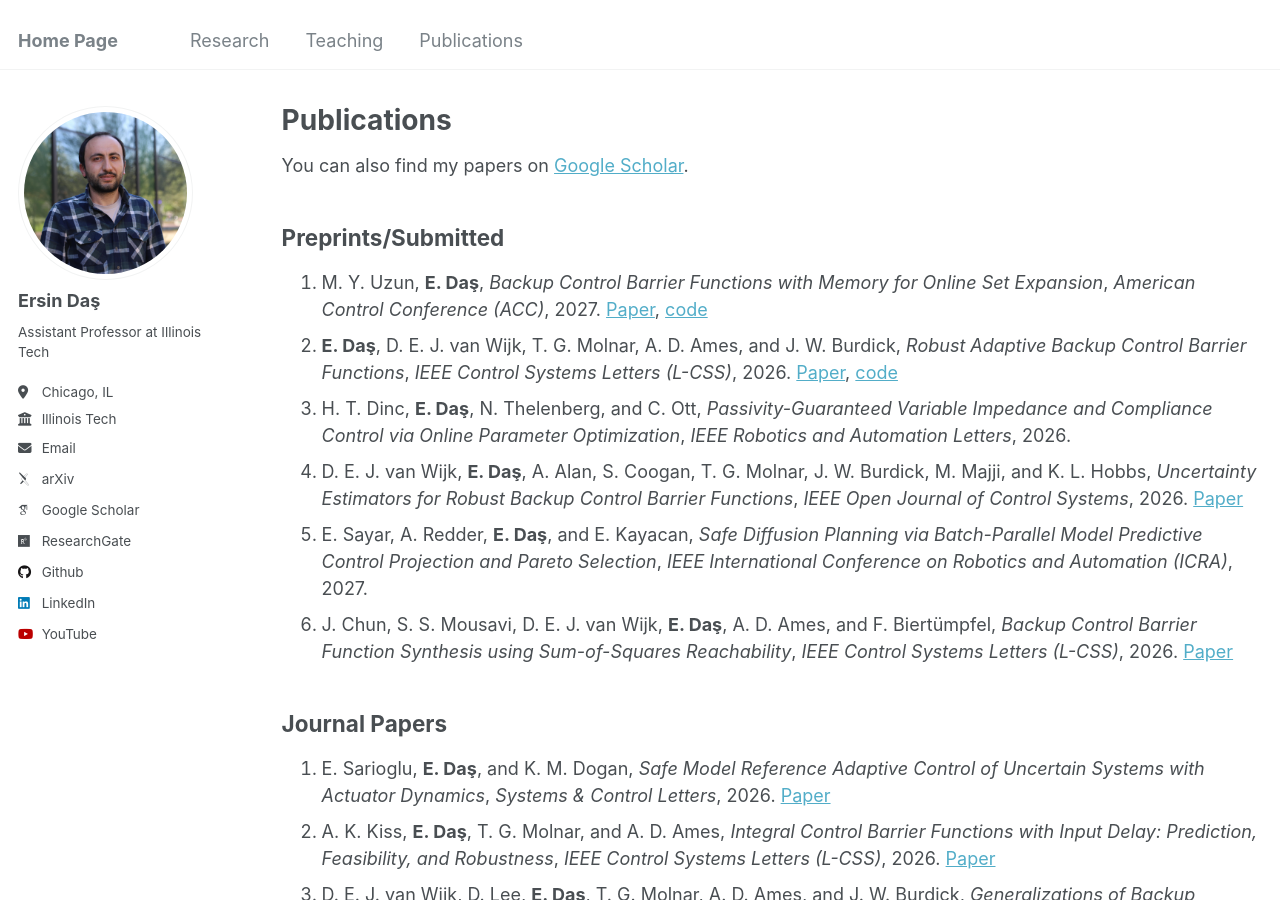
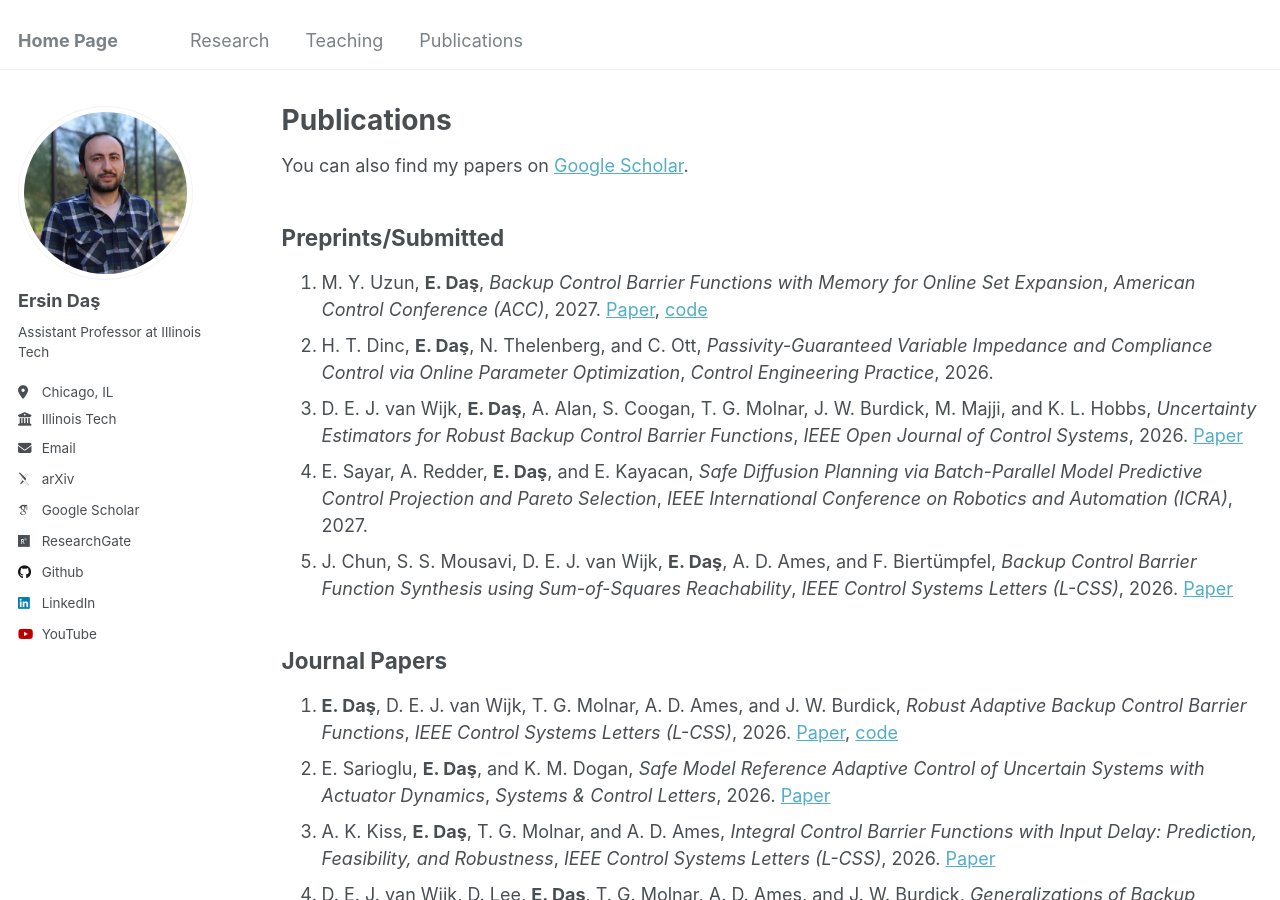
Before and after one commit to ersindas/ersindas.github.io, a Jekyll site: the page built from _pages/publications.md, in a window 1280 px wide and 900 px high. Built offline with Jekyll 4.4.1, drawn with Linux system fonts in a browser that asks for light colours; some web fonts are replaced.

Commit message:
Revise publications list in publications.md
Updated the list of publications by adding new entries and modifying existing ones. Adjusted the formatting for consistency and clarity.

```diff
--- a/_pages/publications.md
+++ b/_pages/publications.md
@@ -9,32 +9,32 @@ author_profile: true
 
 ## Preprints/Submitted
 1. M. Y. Uzun, **E. Daş**, *Backup Control Barrier Functions with Memory for Online Set Expansion*, *American Control Conference (ACC)*, 2027. [Paper](https://arxiv.org/pdf/2610.05381), [code](https://github.com/myusufuzun/bcbf-memory)
-2. **E. Daş**, D. E. J. van Wijk, T. G. Molnar, A. D. Ames, and J. W. Burdick, *Robust Adaptive Backup Control Barrier Functions*, *IEEE Control Systems Letters (L-CSS)*, 2026. [Paper](https://arxiv.org/pdf/2607.20842), [code](https://github.com/ersindas/abCBFs)
-3. H. T. Dinc, **E. Daş**, N. Thelenberg, and C. Ott, *Passivity-Guaranteed Variable Impedance and Compliance Control via Online Parameter Optimization*, *IEEE Robotics and Automation Letters*, 2026.
-4. D. E. J. van Wijk, **E. Daş**, A. Alan, S. Coogan, T. G. Molnar, J. W. Burdick, M. Majji, and K. L. Hobbs, *Uncertainty Estimators for Robust Backup Control Barrier Functions*, *IEEE Open Journal of Control Systems*, 2026. [Paper](https://arxiv.org/pdf/2503.15734)
-5. E. Sayar, A. Redder, **E. Daş**, and E. Kayacan, *Safe Diffusion Planning via Batch-Parallel Model Predictive Control Projection and Pareto Selection*, *IEEE International Conference on Robotics and Automation (ICRA)*, 2027.
-6. J. Chun, S. S. Mousavi, D. E. J. van Wijk, **E. Daş**, A. D. Ames, and F. Biertümpfel, *Backup Control Barrier Function Synthesis using Sum-of-Squares Reachability*, *IEEE Control Systems Letters (L-CSS)*, 2026. [Paper](https://arxiv.org/pdf/2608.27916)
+2. H. T. Dinc, **E. Daş**, N. Thelenberg, and C. Ott, *Passivity-Guaranteed Variable Impedance and Compliance Control via Online Parameter Optimization*, *Control Engineering Practice*, 2026.
+3. D. E. J. van Wijk, **E. Daş**, A. Alan, S. Coogan, T. G. Molnar, J. W. Burdick, M. Majji, and K. L. Hobbs, *Uncertainty Estimators for Robust Backup Control Barrier Functions*, *IEEE Open Journal of Control Systems*, 2026. [Paper](https://arxiv.org/pdf/2503.15734)
+4. E. Sayar, A. Redder, **E. Daş**, and E. Kayacan, *Safe Diffusion Planning via Batch-Parallel Model Predictive Control Projection and Pareto Selection*, *IEEE International Conference on Robotics and Automation (ICRA)*, 2027.
+5. J. Chun, S. S. Mousavi, D. E. J. van Wijk, **E. Daş**, A. D. Ames, and F. Biertümpfel, *Backup Control Barrier Function Synthesis using Sum-of-Squares Reachability*, *IEEE Control Systems Letters (L-CSS)*, 2026. [Paper](https://arxiv.org/pdf/2608.27916)
 
 ## Journal Papers
-1. E. Sarioglu, **E. Daş**, and K. M. Dogan, *Safe Model Reference Adaptive Control of Uncertain Systems with
+1. **E. Daş**, D. E. J. van Wijk, T. G. Molnar, A. D. Ames, and J. W. Burdick, *Robust Adaptive Backup Control Barrier Functions*, *IEEE Control Systems Letters (L-CSS)*, 2026. [Paper](https://arxiv.org/pdf/2607.20842), [code](https://github.com/ersindas/abCBFs)
+2. E. Sarioglu, **E. Daş**, and K. M. Dogan, *Safe Model Reference Adaptive Control of Uncertain Systems with
 Actuator Dynamics*, *Systems & Control Letters*, 2026. [Paper](https://www.sciencedirect.com/science/article/pii/S0167691126003051?via%3Dihub)
-2. A. K. Kiss, **E. Daş**, T. G. Molnar, and A. D. Ames, *Integral Control Barrier Functions with Input Delay: Prediction, Feasibility, and Robustness*, *IEEE Control Systems Letters (L-CSS)*, 2026. [Paper](https://arxiv.org/pdf/2603.24566)
-3. D. E. J. van Wijk, D. Lee, **E. Daş**, T. G. Molnar, A. D. Ames, and J. W. Burdick, *Generalizations of Backup Control Barrier Functions: Expansion and Adaptation for Input-Bounded Safety-Critical Control*, *IEEE Control Systems Letters (L-CSS)*, 2026. [Paper](https://arxiv.org/pdf/2603.18450)
-4. L. Gacsi, A. K. Kiss, **E. Daş**, and T. G. Molnar, *Enforcing Mixed State-Input Constraints with Multiple Backup Control Barrier Functions: A Projection-based Approach*, *IEEE Control Systems Letters (L-CSS)*, 2026. [Paper](https://arxiv.org/pdf/2603.17097)
-5. K. Echigo, D. E. J. van Wijk, P. Mestres, **E. Daş**, J. W. Burdick, and A. D. Ames, *Probabilistic Control Barrier Functions for Systems with State Estimation Uncertainty using Sub-Gaussian Concentration*, *IEEE Control Systems Letters (L-CSS)*, 2026. [Paper](https://arxiv.org/pdf/2604.08831)
-6. **E. Daş**, R. Nanayakkara, X. Tan, R. M. Bena, J. W. Burdick, P. Tabuada, and A. D. Ames, *Safe Navigation under State Uncertainty: Online Adaptation for Robust Control Barrier Functions*, *IEEE Robotics and Automation Letters*, 2025. [Paper](https://arxiv.org/pdf/2508.19159), [code](https://github.com/ersindas/robust-CBFs), [video](https://youtu.be/tTNu-Etm0SU)
-7. T. Touma, **E. Daş**, E. Tevere, M. Feather, K. Kolcio, M. Prather, A. Candela, A. Goel, E. Kramer, H. Nayar, L. Fesq, and J. W. Burdick, *AI Space Cortex: An Experimental System for
+3. A. K. Kiss, **E. Daş**, T. G. Molnar, and A. D. Ames, *Integral Control Barrier Functions with Input Delay: Prediction, Feasibility, and Robustness*, *IEEE Control Systems Letters (L-CSS)*, 2026. [Paper](https://arxiv.org/pdf/2603.24566)
+4. D. E. J. van Wijk, D. Lee, **E. Daş**, T. G. Molnar, A. D. Ames, and J. W. Burdick, *Generalizations of Backup Control Barrier Functions: Expansion and Adaptation for Input-Bounded Safety-Critical Control*, *IEEE Control Systems Letters (L-CSS)*, 2026. [Paper](https://arxiv.org/pdf/2603.18450)
+5. L. Gacsi, A. K. Kiss, **E. Daş**, and T. G. Molnar, *Enforcing Mixed State-Input Constraints with Multiple Backup Control Barrier Functions: A Projection-based Approach*, *IEEE Control Systems Letters (L-CSS)*, 2026. [Paper](https://arxiv.org/pdf/2603.17097)
+6. K. Echigo, D. E. J. van Wijk, P. Mestres, **E. Daş**, J. W. Burdick, and A. D. Ames, *Probabilistic Control Barrier Functions for Systems with State Estimation Uncertainty using Sub-Gaussian Concentration*, *IEEE Control Systems Letters (L-CSS)*, 2026. [Paper](https://arxiv.org/pdf/2604.08831)
+7. **E. Daş**, R. Nanayakkara, X. Tan, R. M. Bena, J. W. Burdick, P. Tabuada, and A. D. Ames, *Safe Navigation under State Uncertainty: Online Adaptation for Robust Control Barrier Functions*, *IEEE Robotics and Automation Letters*, 2025. [Paper](https://arxiv.org/pdf/2508.19159), [code](https://github.com/ersindas/robust-CBFs), [video](https://youtu.be/tTNu-Etm0SU)
+8. T. Touma, **E. Daş**, E. Tevere, M. Feather, K. Kolcio, M. Prather, A. Candela, A. Goel, E. Kramer, H. Nayar, L. Fesq, and J. W. Burdick, *AI Space Cortex: An Experimental System for
 Future Era Space Exploration*, *IEEE Transactions on Field Robotics*, 2025. [Paper](https://arxiv.org/pdf/2507.06574)
-8. **E. Daş**, J. W. Burdick, *Robust Control Barrier Functions using Uncertainty Estimation with Application to Mobile Robots*, *IEEE Transactions on Automatic Control (TAC)*, 2025. [Paper](https://arxiv.org/pdf/2401.01881)
-9. **E. Daş**, A. D. Ames, and J. W. Burdick, *Rollover Prevention for Mobile Robots With Control Barrier Functions: Differentiator-Based Adaptation and Projection-to-State Safety*, *IEEE Control Systems Letters (L-CSS)*, 2024. [Paper](https://arxiv.org/pdf/2403.08916)
-10. A. Alan, T. G. Molnar, **E. Daş**, A. D. Ames, and G. Orosz, *Disturbance Observers for Robust Safety-Critical Control with Control Barrier Functions*, *IEEE Control Systems Letters*, 2022. [Paper](https://arxiv.org/pdf/2209.08123)
-11. **E. Daş**, *Combined Design of Robust Controller and Disturbance Observer in a Fixed-Order $$\mathcal{H}_\infty$$ Control Framework*, *Mechatronics*, 2022. [Paper](https://www.sciencedirect.com/science/article/pii/S0957415822001301)
-12. **E. Daş**, S. C. Baslamisli, *Two Degree of Freedom Robust Data-Driven Fixed-Order Controller Synthesis Using Convex Optimization*, *ISA Transactions*, 2021. [Paper](https://www.sciencedirect.com/science/article/pii/S0019057820305474)
-13. **E. Daş**, S. C. Baslamisli, *Robust Data-Driven Fixed-Order Controller Synthesis: Model Matching Approach*, *IET Control Theory & Applications*, 2021. [Paper](https://ietresearch.onlinelibrary.wiley.com/doi/full/10.1049/cth2.12024)
-14. **E. Daş**, S. C. Baslamisli, *Data-Driven Fixed-Order $$\mathcal{H}_\infty$$ Controller Synthesis in Frequency Domain: Closed-Loop System Approach*, *Transactions of the Institute of Measurement and Control*, 2021. [Paper](https://journals.sagepub.com/doi/abs/10.1177/0142331219847741)
-15. **E. Daş**, M. Keles, and I. I. Delice, *Analysis and Robust Position Control of an Electromechanical Control Actuation System*, *Transactions of the Institute of Measurement and Control*, 2021. [Paper](https://journals.sagepub.com/doi/abs/10.1177/0142331218813421)
-16. R. Keskin, I. Aliskan, **E. Daş**, *Robust Type-III Controller Synthesis for Interleaved Boost Converters Using $$\mathcal{H}_\infty$$ Control Method*, *Transactions of the Institute of Measurement and Control*, 2021. [Paper](https://journals.sagepub.com/doi/abs/10.1177/01423312211019560)
-17. R. Keskin, I. Aliskan, **E. Daş**, *Robust Fixed-Order $$\mathcal{H}_\infty$$ Controller Synthesis for Multi-Phase Converters with Input Voltage Feed-Forward*, *Journal of the Franklin Institute*, 2021. [Paper](https://www.sciencedirect.com/science/article/pii/S001600322300371X)
+9. **E. Daş**, J. W. Burdick, *Robust Control Barrier Functions using Uncertainty Estimation with Application to Mobile Robots*, *IEEE Transactions on Automatic Control (TAC)*, 2025. [Paper](https://arxiv.org/pdf/2401.01881)
+10. **E. Daş**, A. D. Ames, and J. W. Burdick, *Rollover Prevention for Mobile Robots With Control Barrier Functions: Differentiator-Based Adaptation and Projection-to-State Safety*, *IEEE Control Systems Letters (L-CSS)*, 2024. [Paper](https://arxiv.org/pdf/2403.08916)
+11. A. Alan, T. G. Molnar, **E. Daş**, A. D. Ames, and G. Orosz, *Disturbance Observers for Robust Safety-Critical Control with Control Barrier Functions*, *IEEE Control Systems Letters*, 2022. [Paper](https://arxiv.org/pdf/2209.08123)
+12. **E. Daş**, *Combined Design of Robust Controller and Disturbance Observer in a Fixed-Order $$\mathcal{H}_\infty$$ Control Framework*, *Mechatronics*, 2022. [Paper](https://www.sciencedirect.com/science/article/pii/S0957415822001301)
+13. **E. Daş**, S. C. Baslamisli, *Two Degree of Freedom Robust Data-Driven Fixed-Order Controller Synthesis Using Convex Optimization*, *ISA Transactions*, 2021. [Paper](https://www.sciencedirect.com/science/article/pii/S0019057820305474)
+14. **E. Daş**, S. C. Baslamisli, *Robust Data-Driven Fixed-Order Controller Synthesis: Model Matching Approach*, *IET Control Theory & Applications*, 2021. [Paper](https://ietresearch.onlinelibrary.wiley.com/doi/full/10.1049/cth2.12024)
+15. **E. Daş**, S. C. Baslamisli, *Data-Driven Fixed-Order $$\mathcal{H}_\infty$$ Controller Synthesis in Frequency Domain: Closed-Loop System Approach*, *Transactions of the Institute of Measurement and Control*, 2021. [Paper](https://journals.sagepub.com/doi/abs/10.1177/0142331219847741)
+16. **E. Daş**, M. Keles, and I. I. Delice, *Analysis and Robust Position Control of an Electromechanical Control Actuation System*, *Transactions of the Institute of Measurement and Control*, 2021. [Paper](https://journals.sagepub.com/doi/abs/10.1177/0142331218813421)
+17. R. Keskin, I. Aliskan, **E. Daş**, *Robust Type-III Controller Synthesis for Interleaved Boost Converters Using $$\mathcal{H}_\infty$$ Control Method*, *Transactions of the Institute of Measurement and Control*, 2021. [Paper](https://journals.sagepub.com/doi/abs/10.1177/01423312211019560)
+18. R. Keskin, I. Aliskan, **E. Daş**, *Robust Fixed-Order $$\mathcal{H}_\infty$$ Controller Synthesis for Multi-Phase Converters with Input Voltage Feed-Forward*, *Journal of the Franklin Institute*, 2021. [Paper](https://www.sciencedirect.com/science/article/pii/S001600322300371X)
 
 ## Conference Papers
 1. E. Sayar, **E. Daş**, J. W. Burdick, A. Knoll, and E. Kayacan, *D-SafeMPC: Diffusion-Driven Safe Model Predictive Control with Discrete-Time Control Barrier Functions*, *IEEE/RSJ International Conference on Intelligent Robots and Systems (IROS)*, 2026. [Paper](https://arxiv.org/pdf/2607.10842), [code](https://github.com/erdiphd/D-SafeMPC)
```
